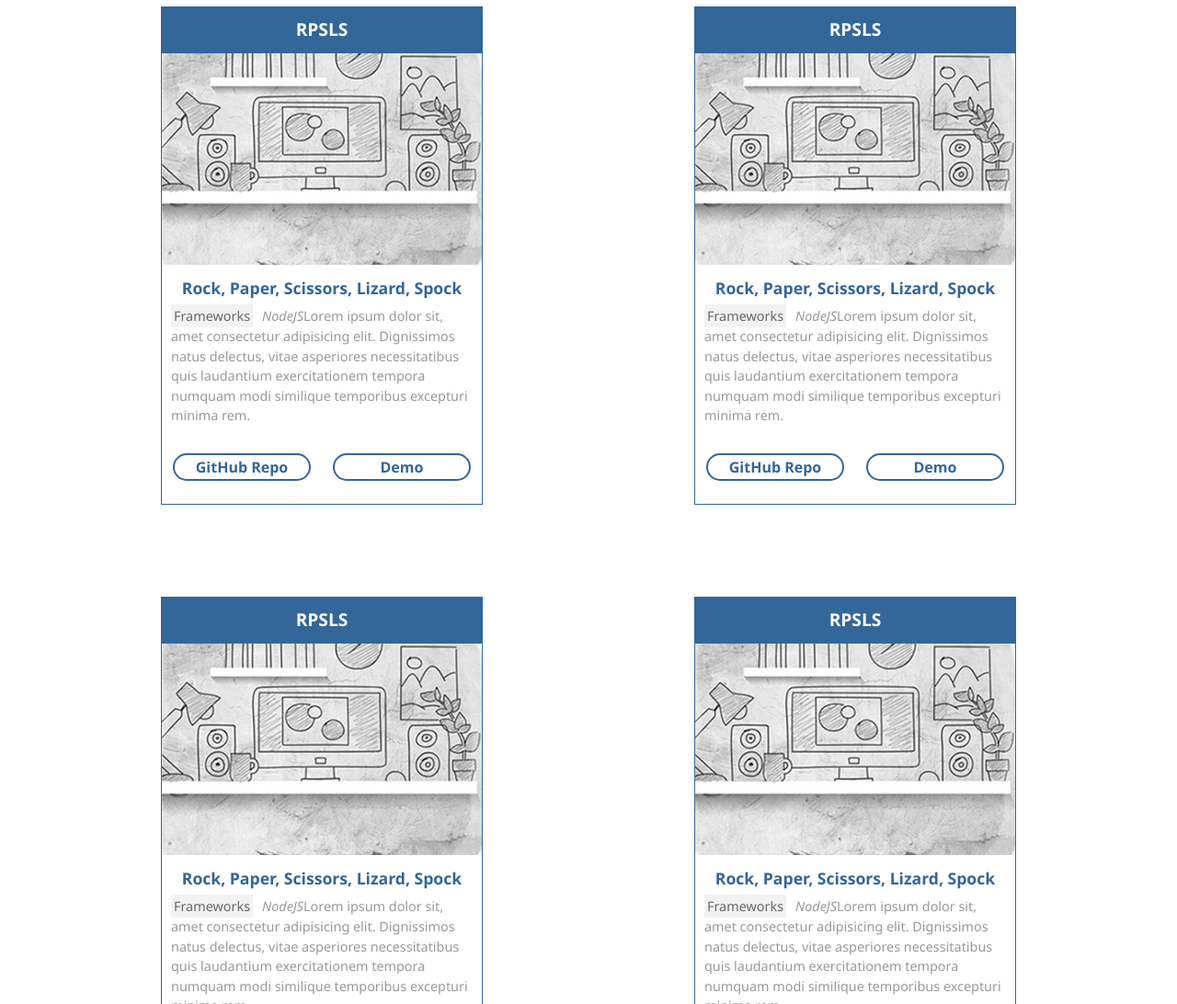
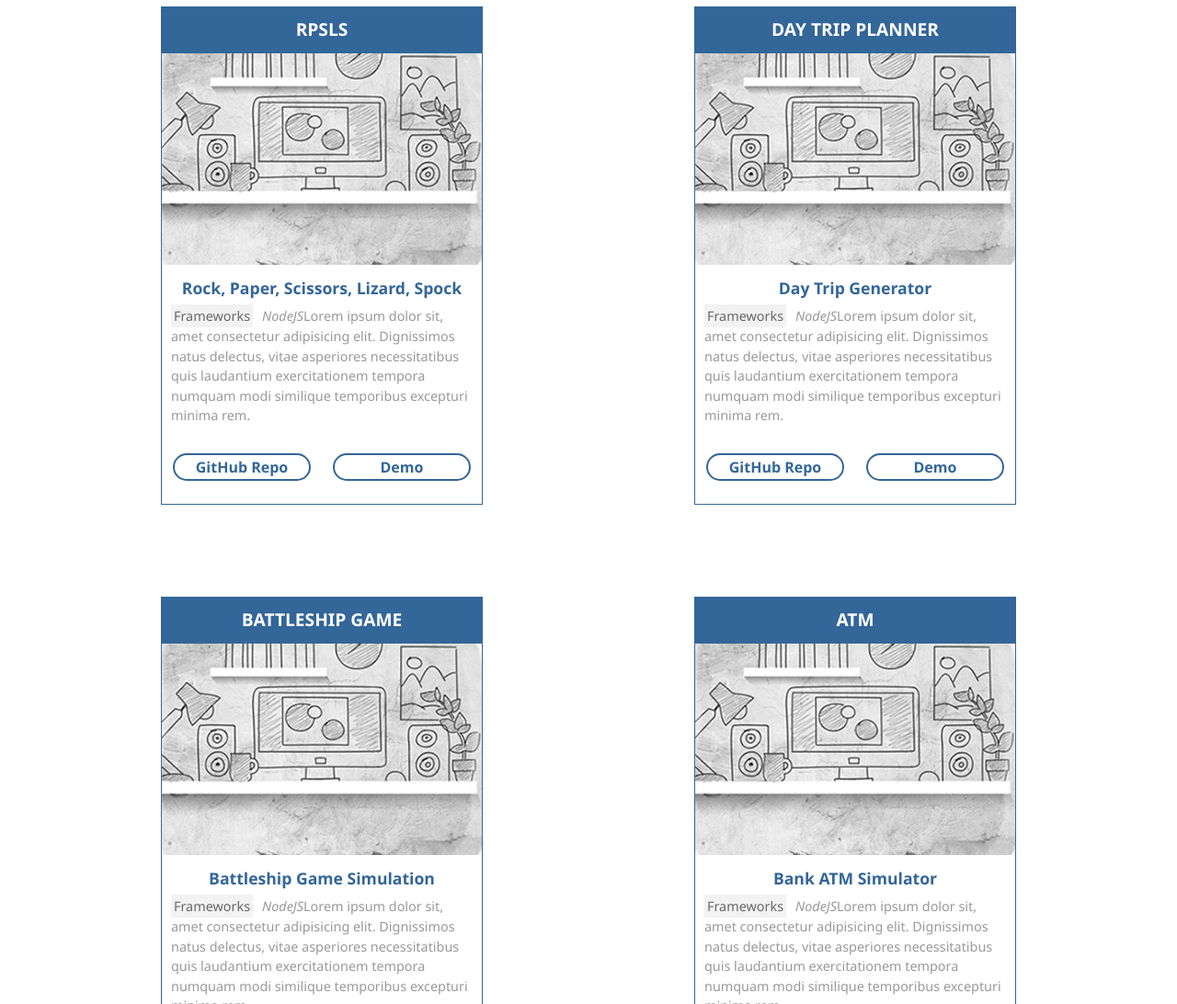
Before and after one commit to CraigSatchell/portfolio, a plain HTML site: page projects.html in a window 1280 px wide. Shown: the part 208-1300 px from the top of the page at 92% size. Drawn offline with Linux system fonts and the light colour scheme.

Commit message:
compl. projects page

```diff
--- a/projects.html
+++ b/projects.html
@@ -59,13 +59,13 @@
 
             <div class="card">
                <div class="cardTitle">
-                  RPSLS
+                  DAY TRIP PLANNER
                </div>
                <div class="cardMedia">
                   <img src="./images/projects-image.png" alt="project-screenshot">
                </div>
                <div class="cardInfo">
-                  <p class="cardSubTitle">Rock, Paper, Scissors, Lizard, Spock</p>
+                  <p class="cardSubTitle">Day Trip Generator</p>
                   <p class="cardFrameworks"><span>Frameworks</span><i>NodeJS</i>Lorem
                      ipsum dolor sit, amet consectetur adipisicing elit. Dignissimos natus
                      delectus, vitae asperiores necessitatibus quis laudantium
@@ -81,13 +81,13 @@
 
             <div class="card">
                <div class="cardTitle">
-                  RPSLS
+                  BATTLESHIP GAME
                </div>
                <div class="cardMedia">
                   <img src="./images/projects-image.png" alt="project-screenshot">
                </div>
                <div class="cardInfo">
-                  <p class="cardSubTitle">Rock, Paper, Scissors, Lizard, Spock</p>
+                  <p class="cardSubTitle">Battleship Game Simulation</p>
                   <p class="cardFrameworks"><span>Frameworks</span><i>NodeJS</i>Lorem
                      ipsum dolor sit, amet consectetur adipisicing elit. Dignissimos natus
                      delectus, vitae asperiores necessitatibus quis laudantium
@@ -103,13 +103,13 @@
 
             <div class="card">
                <div class="cardTitle">
-                  RPSLS
+                  ATM
                </div>
                <div class="cardMedia">
                   <img src="./images/projects-image.png" alt="project-screenshot">
                </div>
                <div class="cardInfo">
-                  <p class="cardSubTitle">Rock, Paper, Scissors, Lizard, Spock</p>
+                  <p class="cardSubTitle">Bank ATM Simulator</p>
                   <p class="cardFrameworks"><span>Frameworks</span><i>NodeJS</i>Lorem
                      ipsum dolor sit, amet consectetur adipisicing elit. Dignissimos natus
                      delectus, vitae asperiores necessitatibus quis laudantium
```
